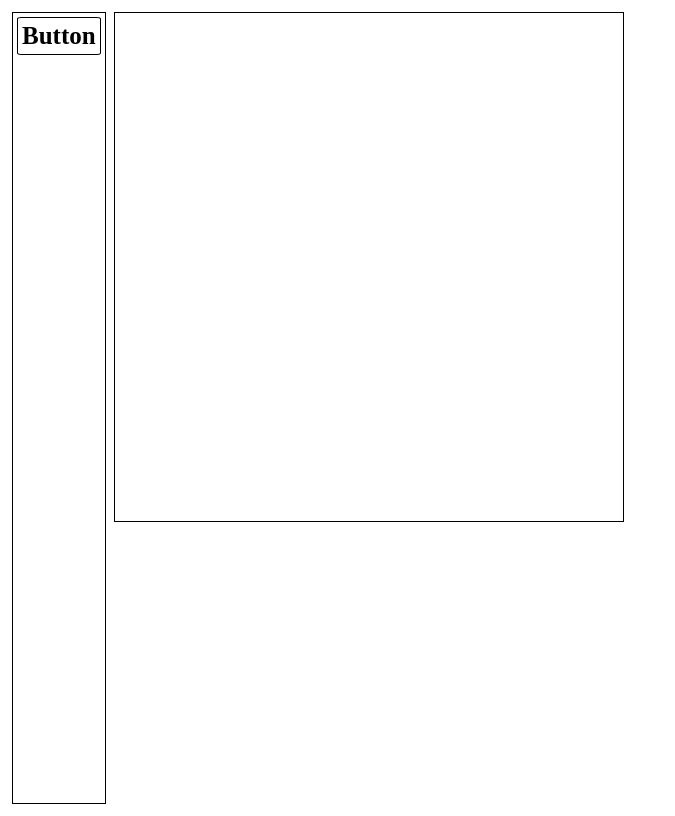
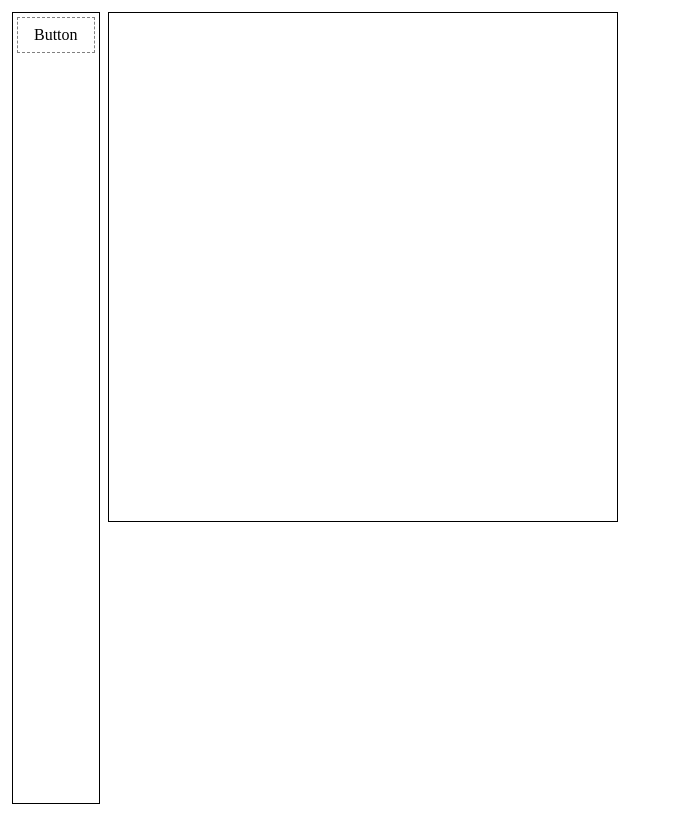
Before and after one commit to rsbh/superdash, a React (Vite) app: page / in a window 1280 px wide. Shown: the whole page, without its empty margins (0-675 px from the left). Built offline with nearby package versions, Linux system fonts and the light colour scheme.

Commit message:
add drag preview

```diff
--- /dev/null
+++ b/src/components/Box/BoxDragPreview.tsx
@@ -0,0 +1,24 @@
+import type { CSSProperties, FC } from "react";
+import React, { memo, useEffect, useState } from "react";
+
+import { Box } from "./";
+
+const styles: CSSProperties = {
+  display: "inline-block",
+  transform: "rotate(-7deg)",
+  WebkitTransform: "rotate(-7deg)",
+};
+
+export interface BoxDragPreviewProps {
+  children: React.ReactElement;
+}
+
+export const BoxDragPreview: FC<BoxDragPreviewProps> = memo(
+  function BoxDragPreview({ children }) {
+    return (
+      <div style={styles}>
+        <Box preview>{children}</Box>
+      </div>
+    );
+  }
+);
--- /dev/null
+++ b/src/components/Box/DragableBox.tsx
@@ -0,0 +1,54 @@
+import type { CSSProperties, FC } from "react";
+import { memo, useEffect } from "react";
+import type { DragSourceMonitor } from "react-dnd";
+import { useDrag } from "react-dnd";
+import { getEmptyImage } from "react-dnd-html5-backend";
+
+import { Box } from "./";
+import { ItemTypes } from "../../utils/ItemTypes";
+
+function getStyles(
+  left: number,
+  top: number,
+  isDragging: boolean
+): CSSProperties {
+  const transform = `translate3d(${left}px, ${top}px, 0)`;
+  return {
+    position: "absolute",
+    transform,
+    WebkitTransform: transform,
+    // IE fallback: hide the real node using CSS when dragging
+    // because IE will ignore our custom "empty image" drag preview.
+    opacity: isDragging ? 0 : 1,
+    height: isDragging ? 0 : "",
+  };
+}
+
+export interface DraggableBoxProps {
+  children: React.ReactElement;
+}
+
+export const DraggableBox: FC<DraggableBoxProps> = memo(function DraggableBox(
+  props
+) {
+  const [{ isDragging }, drag, preview] = useDrag(
+    () => ({
+      type: ItemTypes.BOX,
+      item: {},
+      collect: (monitor: DragSourceMonitor) => ({
+        isDragging: monitor.isDragging(),
+      }),
+    }),
+    []
+  );
+
+  useEffect(() => {
+    preview(getEmptyImage(), { captureDraggingState: true });
+  }, []);
+
+  return (
+    <div ref={drag} role="DraggableBox">
+      <Box>{props.children}</Box>
+    </div>
+  );
+});
--- /dev/null
+++ b/src/components/Box/index.tsx
@@ -0,0 +1,21 @@
+import type { CSSProperties, FC } from "react";
+import { memo } from "react";
+
+const styles: CSSProperties = {
+  border: "1px dashed gray",
+  padding: "0.5rem 1rem",
+  cursor: "move",
+};
+
+export interface BoxProps {
+  preview?: boolean;
+  children: React.ReactElement;
+}
+
+export const Box: FC<BoxProps> = memo(function Box({ preview, children }) {
+  return (
+    <div style={{ ...styles }} role={preview ? "BoxPreview" : "Box"}>
+      {children}
+    </div>
+  );
+});
--- a/src/components/CustomDragLayer/index.tsx
+++ b/src/components/CustomDragLayer/index.tsx
@@ -1,6 +1,8 @@
 import type { CSSProperties, FC } from "react";
 import type { XYCoord } from "react-dnd";
 import { useDragLayer } from "react-dnd";
+import { ItemTypes } from "../../utils/ItemTypes";
+import { BoxDragPreview } from "../Box/BoxDragPreview";
 
 export interface CustomDragLayerProps {
   snapToGrid?: boolean;
@@ -46,7 +48,16 @@ export const CustomDragLayer: FC<CustomDragLayerProps> = (props) => {
     }));
 
   function renderItem() {
-    return <div>Drag Layer</div>;
+    switch (itemType) {
+      case ItemTypes.BOX:
+        return (
+          <BoxDragPreview>
+            <div>Hello World</div>
+          </BoxDragPreview>
+        );
+      default:
+        return null;
+    }
   }
 
   if (!isDragging) {
--- a/src/components/Editor/index.tsx
+++ b/src/components/Editor/index.tsx
@@ -3,10 +3,8 @@ import { DndProvider, useDrag, useDrop } from "react-dnd";
 import { CSSProperties, useState } from "react";
 import { v4 as uuidv4 } from "uuid";
 import { CustomDragLayer } from "../CustomDragLayer";
-
-export const ItemTypes = {
-  Button: "button",
-};
+import { DraggableBox } from "../Box/DragableBox";
+import { ItemTypes } from "../../utils/ItemTypes";
 
 const Widget = ({ x, y, id, children }: any) => {
   return (
@@ -18,7 +16,7 @@ const Widget = ({ x, y, id, children }: any) => {
 
 const Dragable = (props: any) => {
   const [{ isDragging }, drag] = useDrag(() => ({
-    type: ItemTypes.Button,
+    type: ItemTypes.BOX,
     collect: (monitor) => ({
       isDragging: !!monitor.isDragging(),
     }),
@@ -50,7 +48,7 @@ const styles: CSSProperties = {
 
 const Canvas = (props: any) => {
   const [collectedProps, drop] = useDrop(() => ({
-    accept: ItemTypes.Button,
+    accept: ItemTypes.BOX,
     drop: (item: any, monitor) => {
       const cordinates = monitor.getSourceClientOffset();
       props.onDrop({ ...item, ...cordinates });
@@ -73,6 +71,7 @@ export default function Editor() {
 
   function onDrop(item: any) {
     const id = item.id || uuidv4();
+    console.log("called ");
     setComponentList((prev: any) => ({
       ...prev,
       [id]: { id, ...item },
@@ -83,7 +82,9 @@ export default function Editor() {
     <div className="editor">
       <DndProvider backend={HTML5Backend}>
         <div className="component-list">
-          <Dragable>Button</Dragable>
+          <DraggableBox>
+            <div>Button</div>
+          </DraggableBox>
         </div>
         <div>
           <Canvas componentList={componentList} onDrop={onDrop}></Canvas>
--- /dev/null
+++ b/src/utils/ItemTypes.ts
@@ -0,0 +1,3 @@
+export const ItemTypes = {
+  BOX: "box",
+};
```
